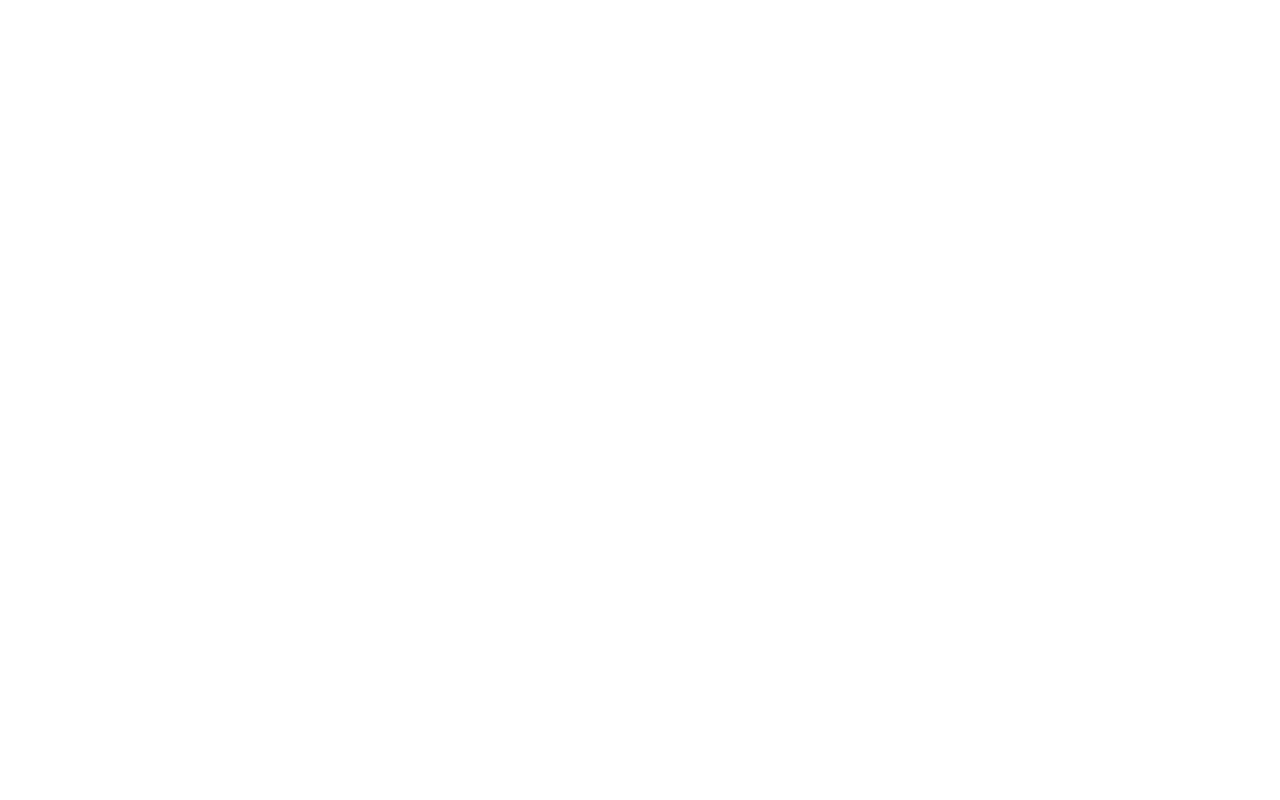
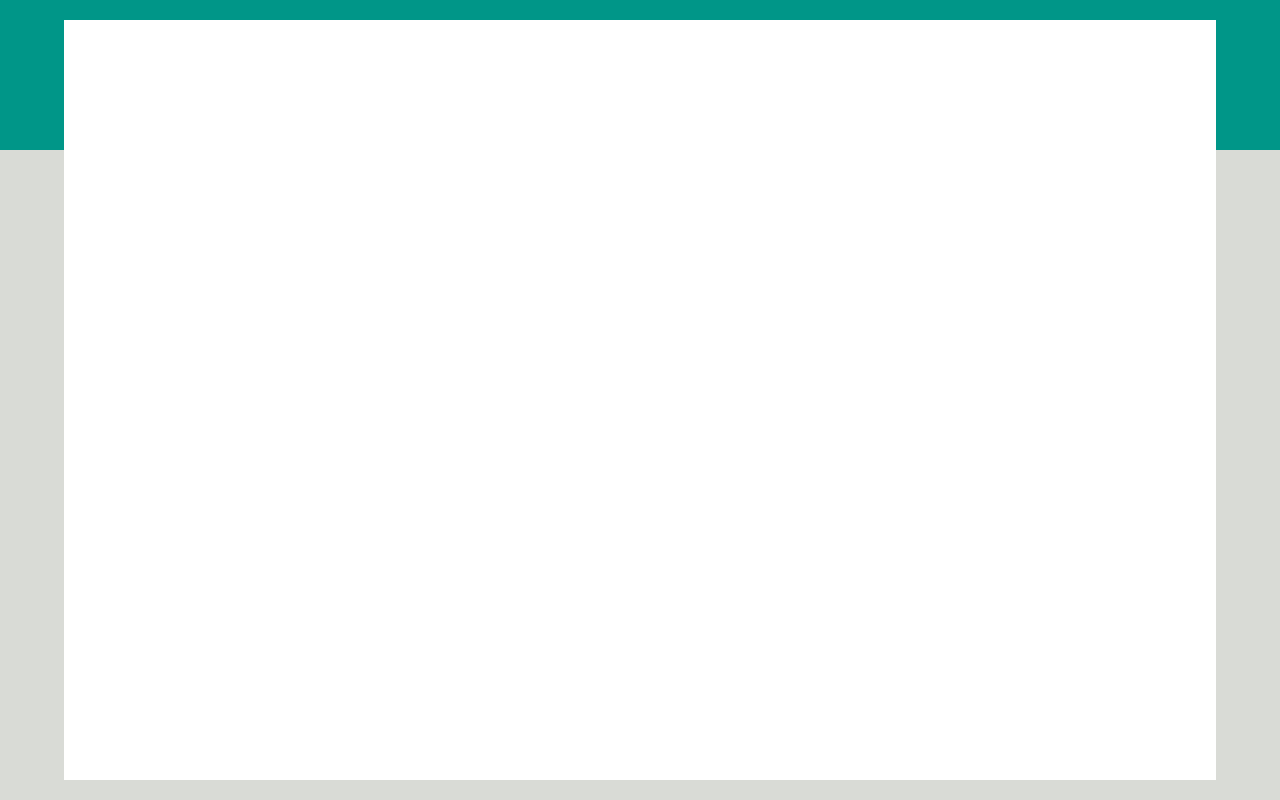
Before and after one commit to marcocampisi/vue-boolzapp, a plain HTML site: page index.html in a window 1280 px wide. Drawn offline with nearby package versions, Linux system fonts and the light colour scheme.

Commit message:
Add main containers

```diff
--- a/css/style.css
+++ b/css/style.css
@@ -1,2 +1,40 @@
 @import "reset.css";
 @import "general.css";
+
+/* MAIN */
+
+#container-bg-top {
+    width: 100vw;
+    height: 150px;
+    background-color: #009688;
+    position: absolute;
+    top: 0;
+    z-index: -1;
+}
+
+#container-bg-bot {
+    width: 100vw;
+    height: calc(100vh - 150px);
+    background-color: #D9DBD6;
+    position: absolute;
+    bottom: 0;
+    z-index: -1;
+}
+
+#app {
+    width: 100vw;
+    height: 100vh;
+    position: relative;
+}
+
+.app-container {
+    width: 90%;
+    height: 95%;
+    background-color: white;
+    position: absolute;
+    top: 0;
+    left: 0;
+    right: 0;
+    bottom: 0;
+    margin: auto;
+}
--- a/index.html
+++ b/index.html
@@ -13,6 +13,13 @@
     <script src="https://unpkg.com/vue@3/dist/vue.global.js"></script>
 </head>
 <body>
+    <div class="main-container">
+        <div id="container-bg-top"></div>
+        <div id="container-bg-bot"></div>
+        <div id="app">
+            <div class="app-container"></div>
+        </div>
+    </div>
     <script type="text/javascript" src="js/main.js"></script>
 </body>
 </html>
```
